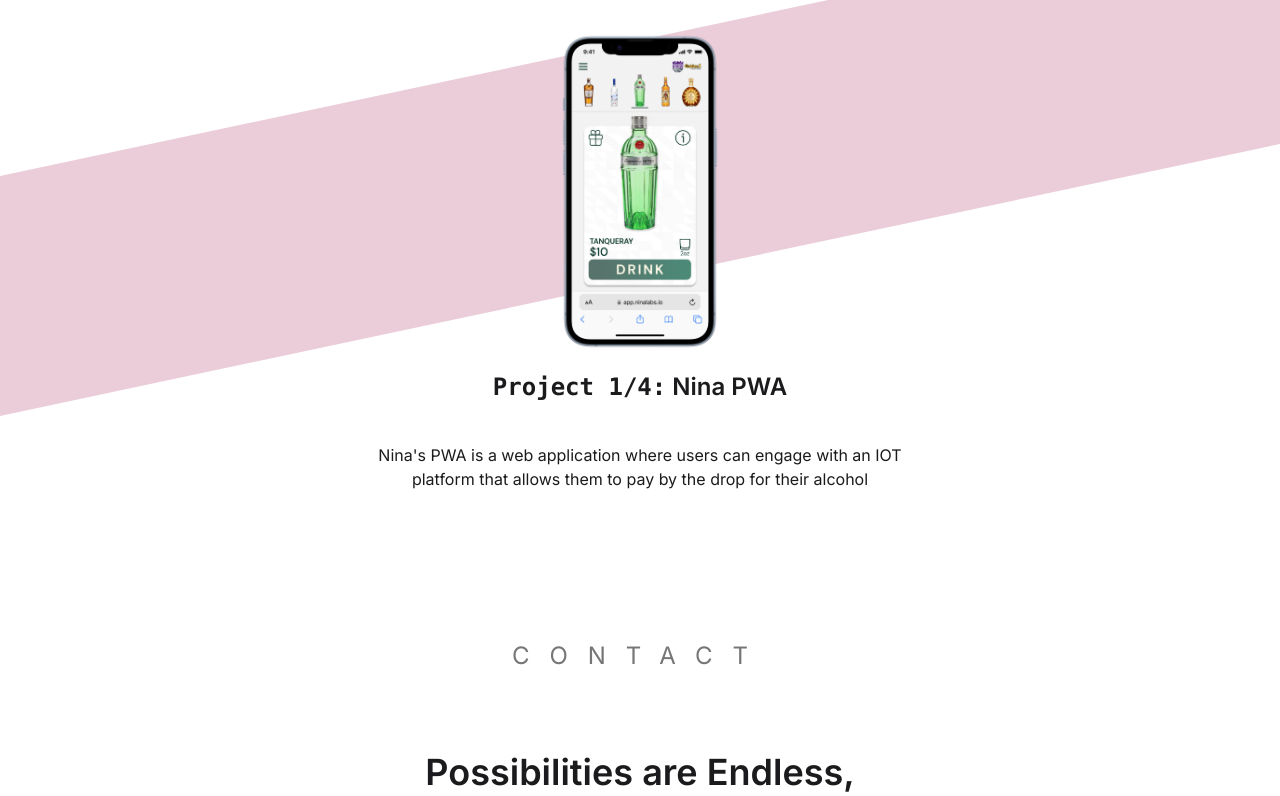
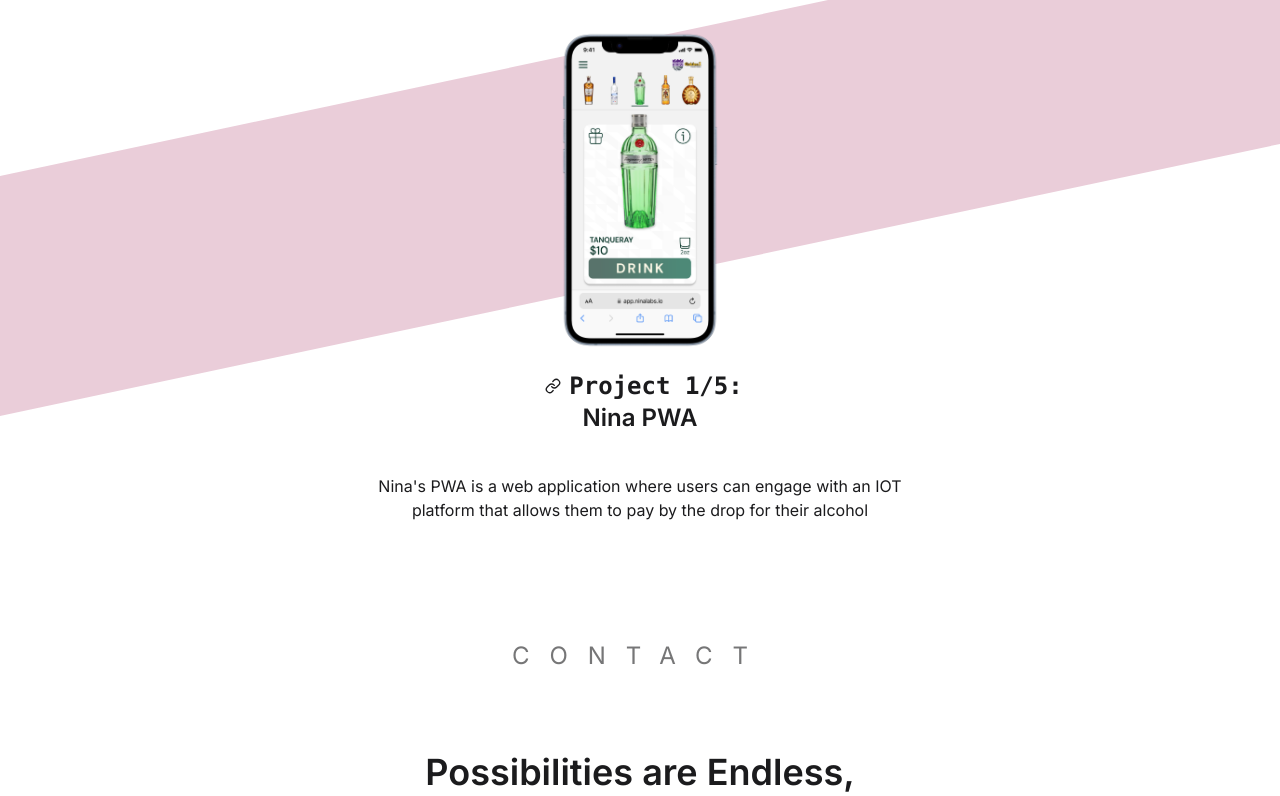
Before and after one commit to OmerNaveh/nextPortfolio, a Next.js app: page / in a window 1280 px wide. Shown: the part 3480-4276 px from the top of the page. Built offline with nearby package versions, Linux system fonts and the light colour scheme.

Commit message:
added amanda to projects

```diff
--- a/src/components/Projects.tsx
+++ b/src/components/Projects.tsx
@@ -1,6 +1,7 @@
 "use client";
 import { motion } from "framer-motion";
 import Image from "next/image";
+import { Link } from "lucide-react";
 
 const Projects = () => {
   const projects = [
@@ -17,6 +18,13 @@ const Projects = () => {
         "Nina Installer is a mobile application allowing Nina operators to monitor, control and install Nina's IOT devices",
       image: "/b2b.webp",
       link: "https://apps.apple.com/us/app/nina-installer/id1627332634",
+    },
+    {
+      title: "Amanda",
+      description:
+        "Amanda is a social game platform that combines a unique IOT device with engaging gameplay for a fun and interactive experience, ensuring every night is memorable",
+      image: "/amanda.webp",
+      link: "https://amanda-pwa.vercel.app/",
     },
     {
       title: "Dispatcher",
@@ -74,7 +82,8 @@ const Projects = () => {
                       );
                     }}
                   >
-                    <code>
+                    <code className="flex items-center gap-2 justify-center">
+                      <Link size={16} className="ml-2" />
                       Project {index + 1}/{projects.length}:
                     </code>{" "}
                     {project.title}
```
Also changed, not shown: public/amanda.webp (added).
